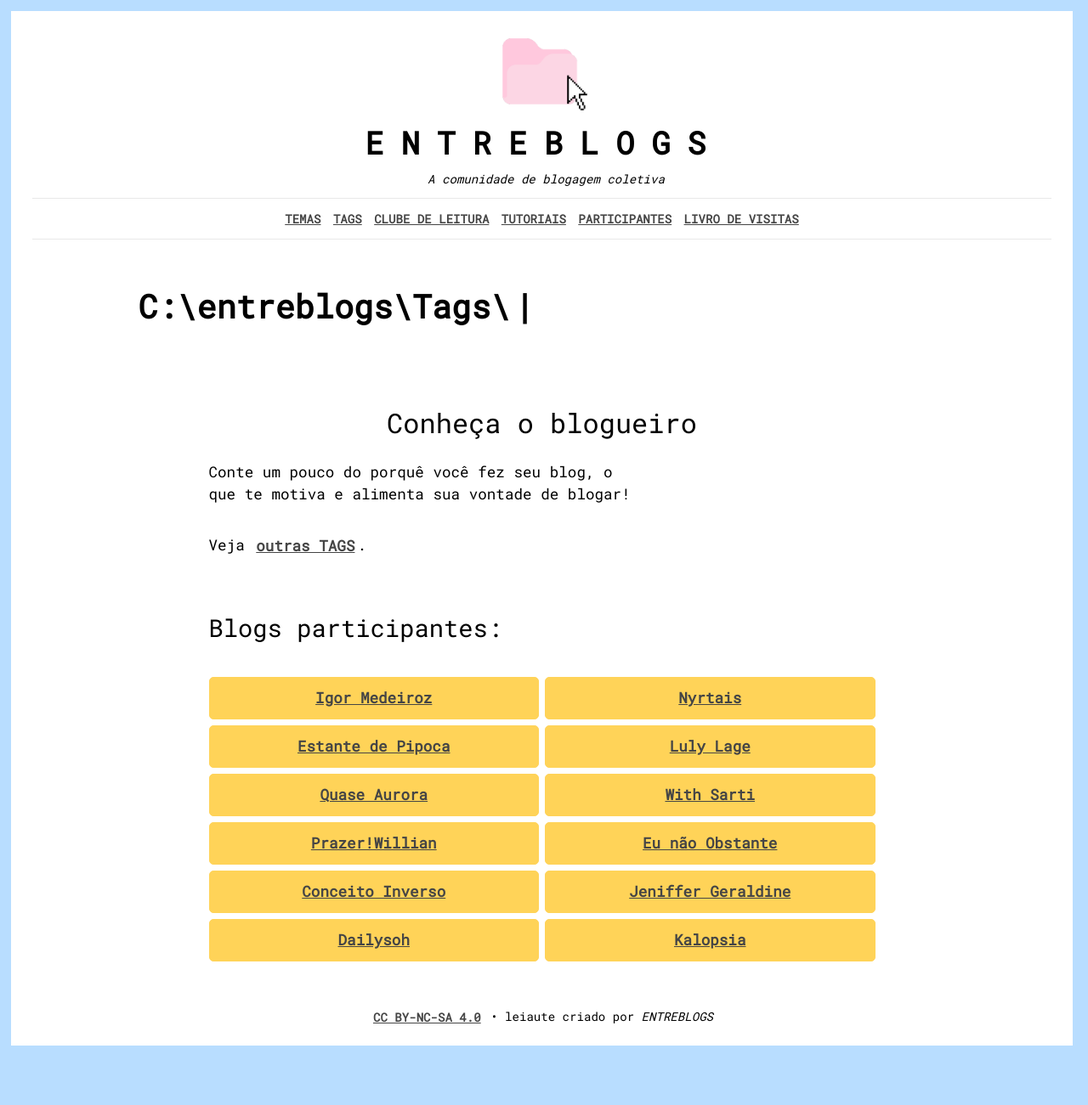
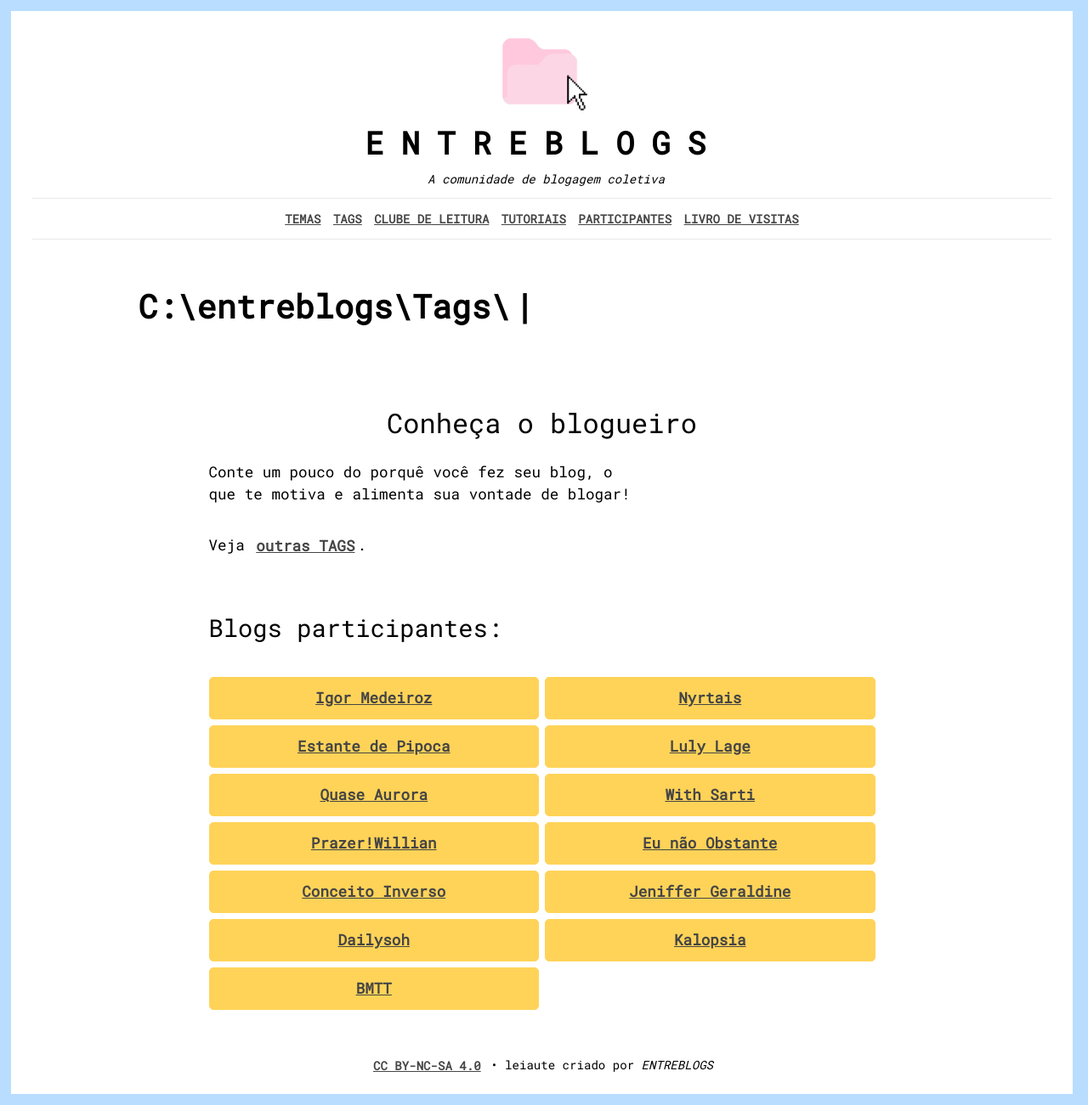
Before and after one commit to bamoretti/entreblogs, a Jekyll site: the page built from auxiliares/tags/conheca-o-blogueiro.md, in a window 1280 px wide. Shown: the whole page at 85% size. Built offline with Jekyll 4.4.1, drawn with Linux system fonts in a browser that asks for light colours; nearby versions of some CDN libraries; comment, search, counter and statistics services are not loaded; before the commit the page ends 1244 px from its top, so only the background shows below that.

Commit message:
Update tags.yml

```diff
--- a/_data/tags.yml
+++ b/_data/tags.yml
@@ -47,4 +47,8 @@
   nome: "Kalopsia"
   url: "https://nicolledulce.wordpress.com/2026/01/21/conheca-o-blogueiro/"
 
+- tags: "Conheça o blogueiro"
+  nome: "BMTT"
+  url: "https://www.bamoretti.com/2026/02/conheca-blogueira.html"
+
 # --- FINAL TAG Conheça o blogueiro ---
```
